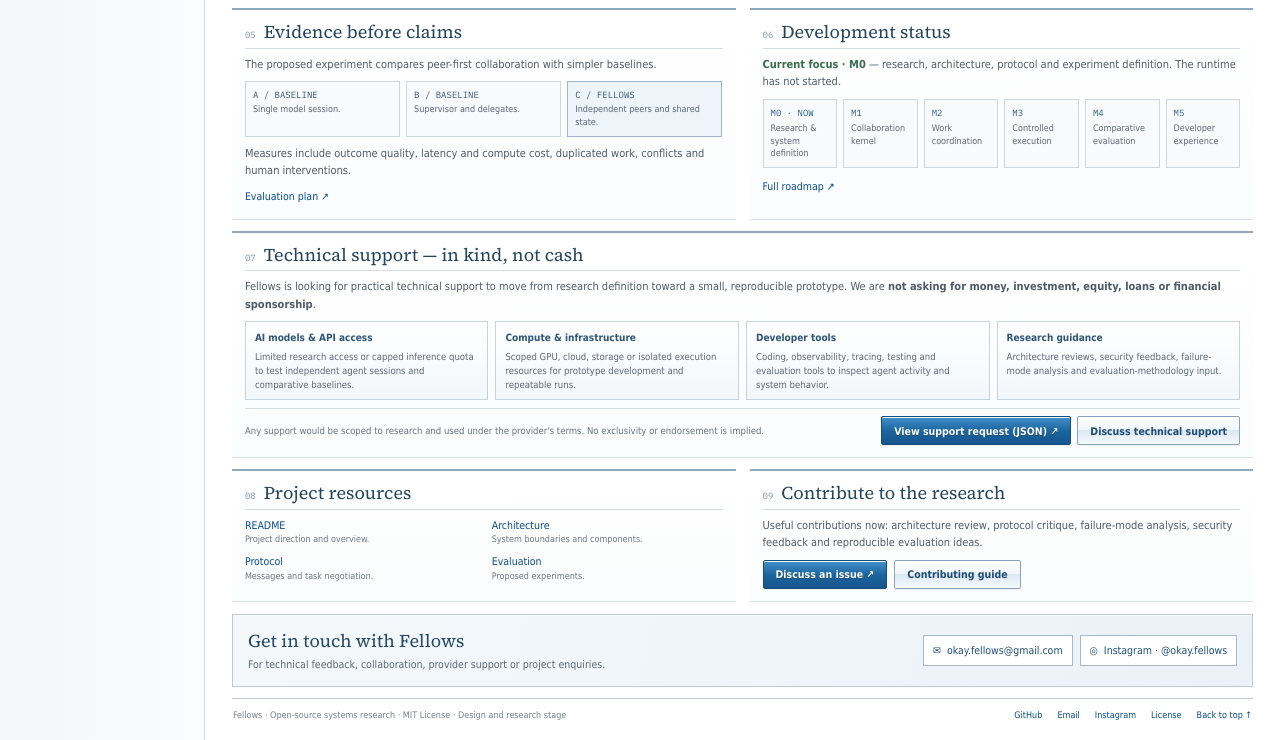
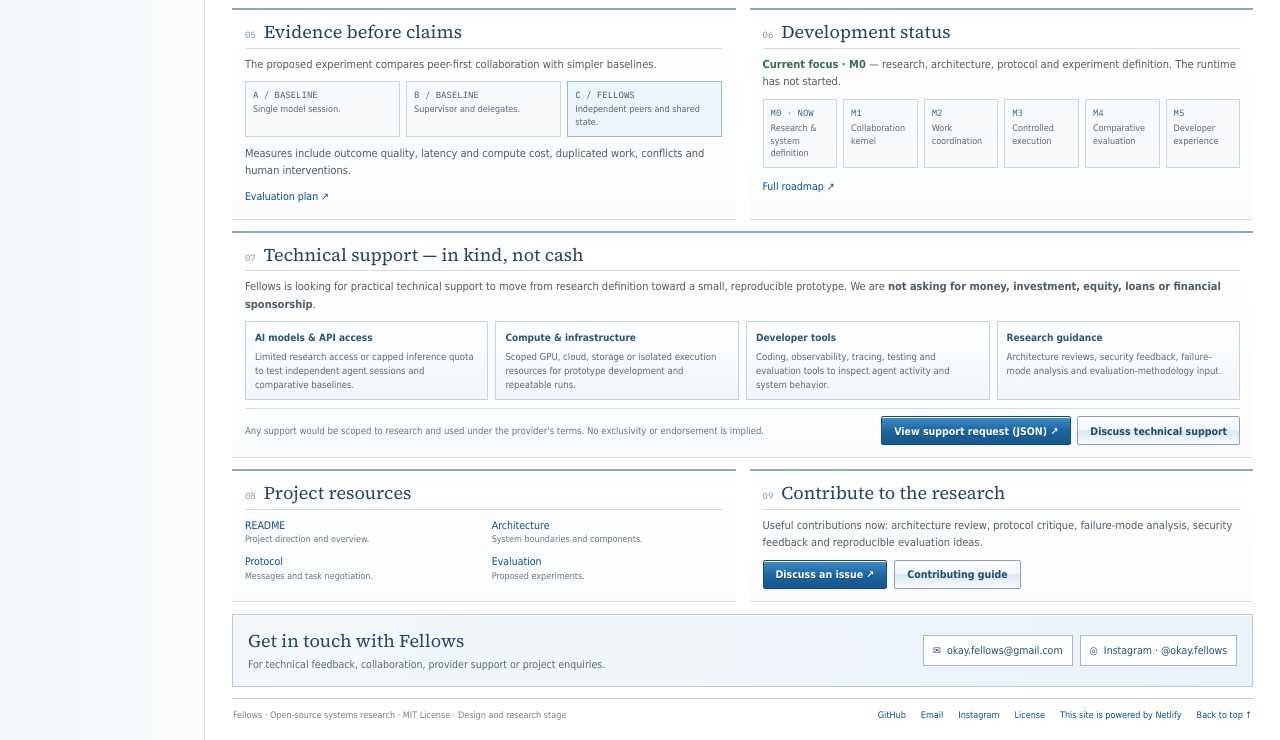
Before and after one commit to kaxokaze/fellows, a plain HTML site: page docs/index.html in a window 1280 px wide. Shown: the part 1043-1783 px from the top of the page. Drawn offline with Linux system fonts and the light colour scheme.

Commit message:
Add Netlify open-source plan attribution

```diff
--- a/docs/index.html
+++ b/docs/index.html
@@ -655,6 +655,7 @@
             <a href="mailto:okay.fellows@gmail.com">Email</a>
             <a href="https://www.instagram.com/okay.fellows/" target="_blank" rel="noopener noreferrer">Instagram</a>
             <a href="https://github.com/kaxokaze/fellows/blob/main/LICENSE">License</a>
+            <a href="https://www.netlify.com/" target="_blank" rel="noopener noreferrer">This site is powered by Netlify</a>
             <a href="#top">Back to top ↑</a>
           </div>
         </footer>
```
